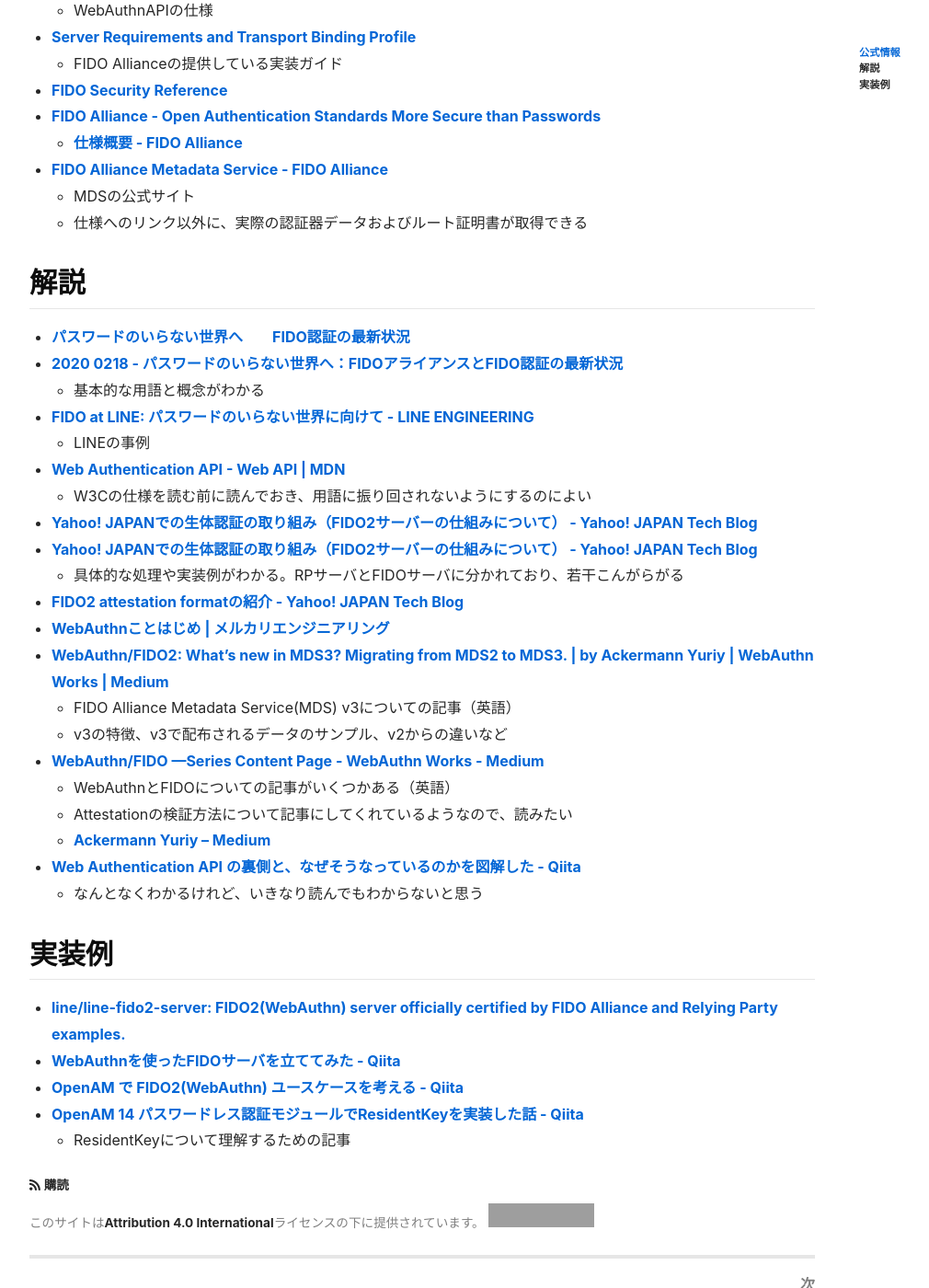
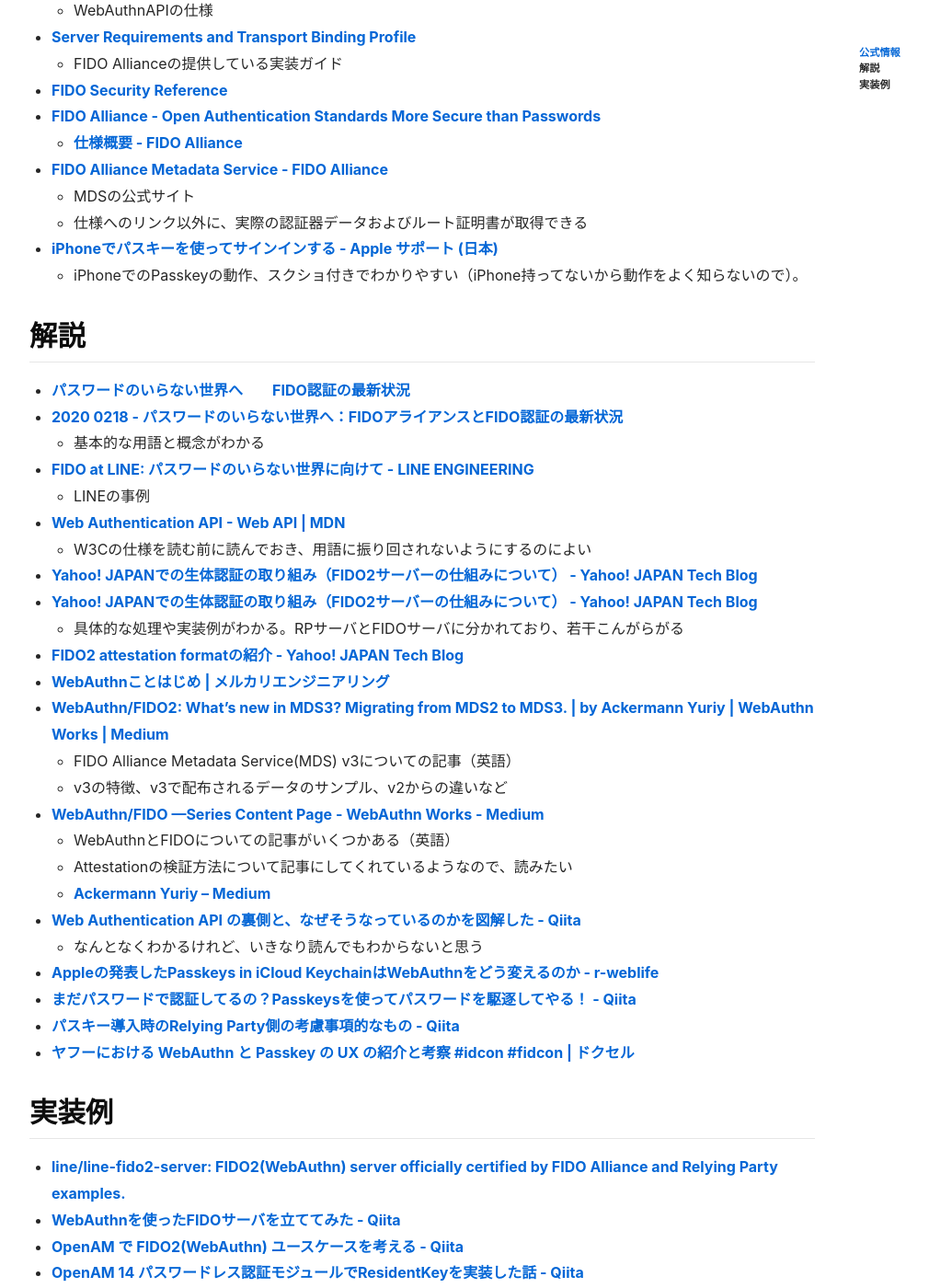
Before and after one commit to s1r-J/s1r-J.github.io, a Jekyll site: the page built from articles/_fido/fido_links.md, in a window 1280 px wide and 1400 px high, scrolled down 420 px. Shown: the whole window at 92% size, without its empty margins (71-1081 px from the left). Built offline with Jekyll 4.4.1, drawn with Linux system fonts in a browser that asks for light colours; grey boxes are pictures that could not be loaded.

Commit message:
Add Passkey情報

```diff
--- a/articles/_fido/fido_links.md
+++ b/articles/_fido/fido_links.md
@@ -22,6 +23,8 @@
 - [FIDO Alliance Metadata Service - FIDO Alliance](https://fidoalliance.org/metadata/)
 	- MDSの公式サイト
 	- 仕様へのリンク以外に、実際の認証器データおよびルート証明書が取得できる
+- [iPhoneでパスキーを使ってサインインする - Apple サポート (日本)](https://support.apple.com/ja-jp/guide/iphone/iphf538ea8d0/ios)
+    - iPhoneでのPasskeyの動作、スクショ付きでわかりやすい（iPhone持ってないから動作をよく知らないので）。
 
 ## 解説
 
@@ -46,6 +49,10 @@
     - [Ackermann Yuriy – Medium](https://herrjemand.medium.com/)
 - [Web Authentication API の裏側と、なぜそうなっているのかを図解した - Qiita](https://qiita.com/kyrieleison/items/3dbb8ece94572dc3e962)
     - なんとなくわかるけれど、いきなり読んでもわからないと思う
+- [Appleの発表したPasskeys in iCloud KeychainはWebAuthnをどう変えるのか - r-weblife](https://ritou.hatenablog.com/entry/2021/06/15/060000)
+- [まだパスワードで認証してるの？Passkeysを使ってパスワードを駆逐してやる！ - Qiita](https://qiita.com/mogmet/items/1c9720a311686ff02de3)
+- [パスキー導入時のRelying Party側の考慮事項的なもの - Qiita](https://qiita.com/kokukuma/items/7e4856b616506d1e3618)
+- [ヤフーにおける WebAuthn と Passkey の UX の紹介と考察 #idcon #fidcon \| ドクセル](https://www.docswell.com/s/ydnjp/KWDLDZ-2022-10-14-141235#p1)
 
 ## 実装例
 
```
Also changed, not shown: other parts of articles/_fido/fido_links.md (+1 -0 lines).
